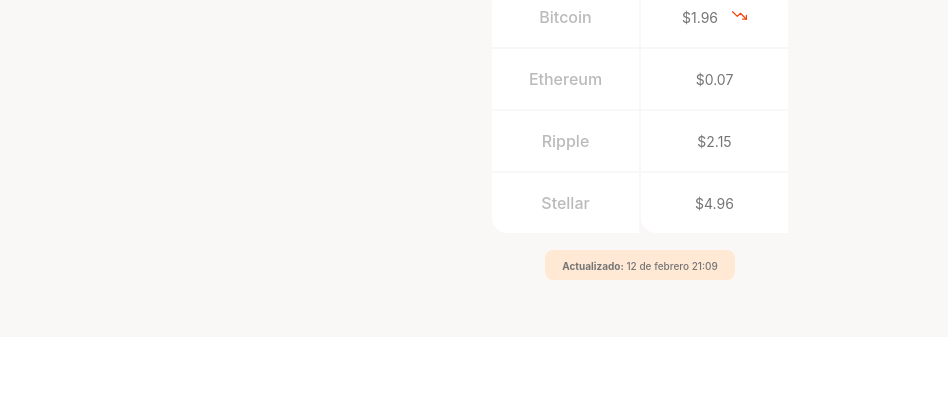
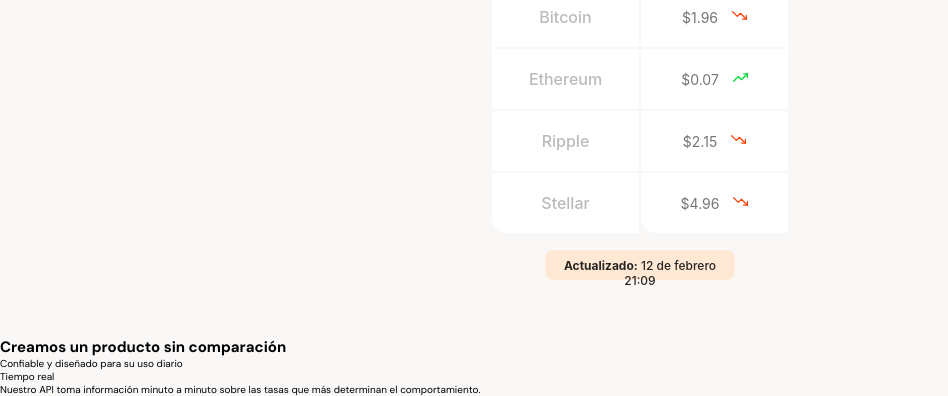
Before and after one commit to Yocselys/Curso_mobile_first, a plain HTML site: page index.html in a window 1280 px wide. Shown: the part 819-1215 px from the top of the page, without its empty margins (0-948 px from the left). Before the commit the page ends 1156 px from the top, so only its background shows below. Drawn offline with Linux system fonts and the light colour scheme.

Commit message:
Estructura base de la sección de beneficios

```diff
--- a/index.css
+++ b/index.css
@@ -222,6 +222,18 @@ main {
   background-size: cover;
   background-position: center;
   background-repeat: no-repeat;
+
+}
+
+.main_currency_table .up{
+  display: inline-block;
+  width: 15px;
+  height: 15px;
+  margin-left: 10px;
+  background-image: url('./assets/icons/trending-up.svg');
+  background-size: cover;
+  background-position: center;
+  background-repeat: no-repeat;
 }
 
 .currency_table__date{
@@ -233,3 +245,10 @@ main {
   background-color: var(--soft-orange);
   border-radius: 8px;
 }
+
+.currency_table__date p {
+  font-size: 1.2rem;
+  line-height: 1.5rem;
+  font-weight: ;
+  color: var(--warm-black);
+}
--- a/index.html
+++ b/index.html
@@ -42,17 +42,17 @@
 
               <tr>
                 <td>Ethereum</td>
-                <td class="table__right">$0.07 <span></span></td>
+                <td class="table__right">$0.07 <span class="up"></span></td>
               </tr>
 
               <tr>
                 <td>Ripple</td>
-                <td class="table__right">$2.15 <span></span></td>
+                <td class="table__right">$2.15 <span class="down"></span></td>
               </tr>
 
               <tr>
                 <td class="table__bottom_left">Stellar</td>
-                <td class="table__bottom_right table__right">$4.96 <span></span></td>
+                <td class="table__bottom_right table__right">$4.96 <span class="down"></span></td>
               </tr>
             </table>
           </div>
@@ -60,13 +60,48 @@
             <p> <b>Actualizado:</b>  12 de febrero 21:09 </p>
           </div>
 
-        </div>
+        <!--  <div class="main_commissions_table">
+            <p class="commissions_table_title">Comisiones</p>
+            <div>
+              <table>
+                <tr>
+                  <td class="commissions_table_top_ left"></td>
+                  <td></td>
+                </tr>
+              </table>
+            </div>
+          </div>
+
+          <div >
+            <p class="commissions_table_title">Monedas</p>
+            <div class="commissions_table_container">
+              <table>
+                <tr>
+                  <td class="">Bitcoin</td>
+                  <td class="table__top-right table__right">$1.96 <span class="down"></span></td>
+                </tr>
+        </div> -->
 
       </section>
     </section>
 
 
-    <section></section>
+    <section class="main_product_detail">
+      <span></span>
+      <div>
+        <h2>Creamos un producto sin comparación</h2>
+        <p>Confiable y diseñado para su uso diario</p>
+      </div>
+      <section class="product_cards--container">
+        <article class="product_detail--card">
+          <span class="clock"></span>
+          <p class="product--card_title">Tiempo real</p>
+          <p class="product--card_body">Nuestro API toma información
+          minuto a minuto sobre las tasas que más determinan el comportamiento.</p>
+        </article>
+      </section>
+    </section>
+
     <section></section>
     <section></section>
   </main>
```
